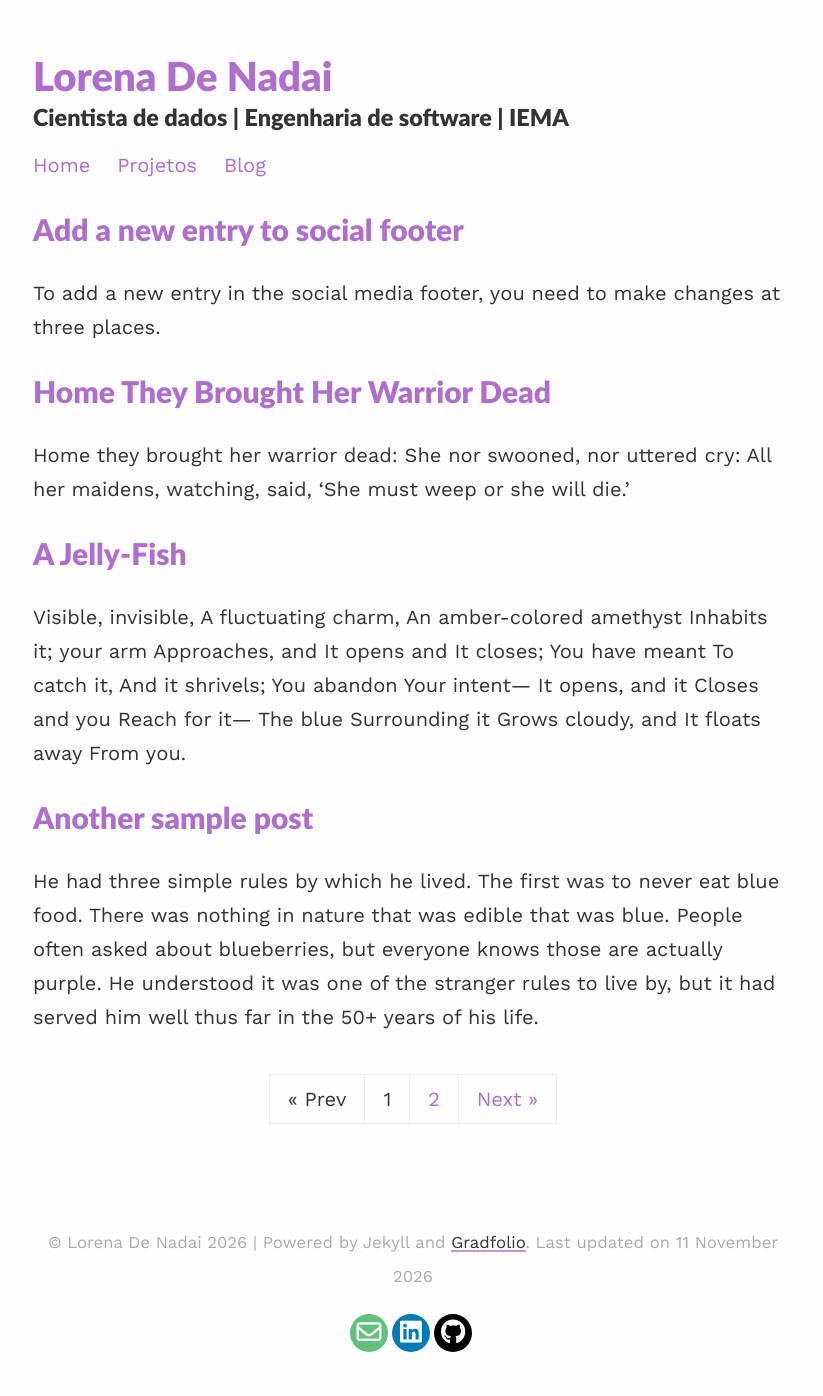
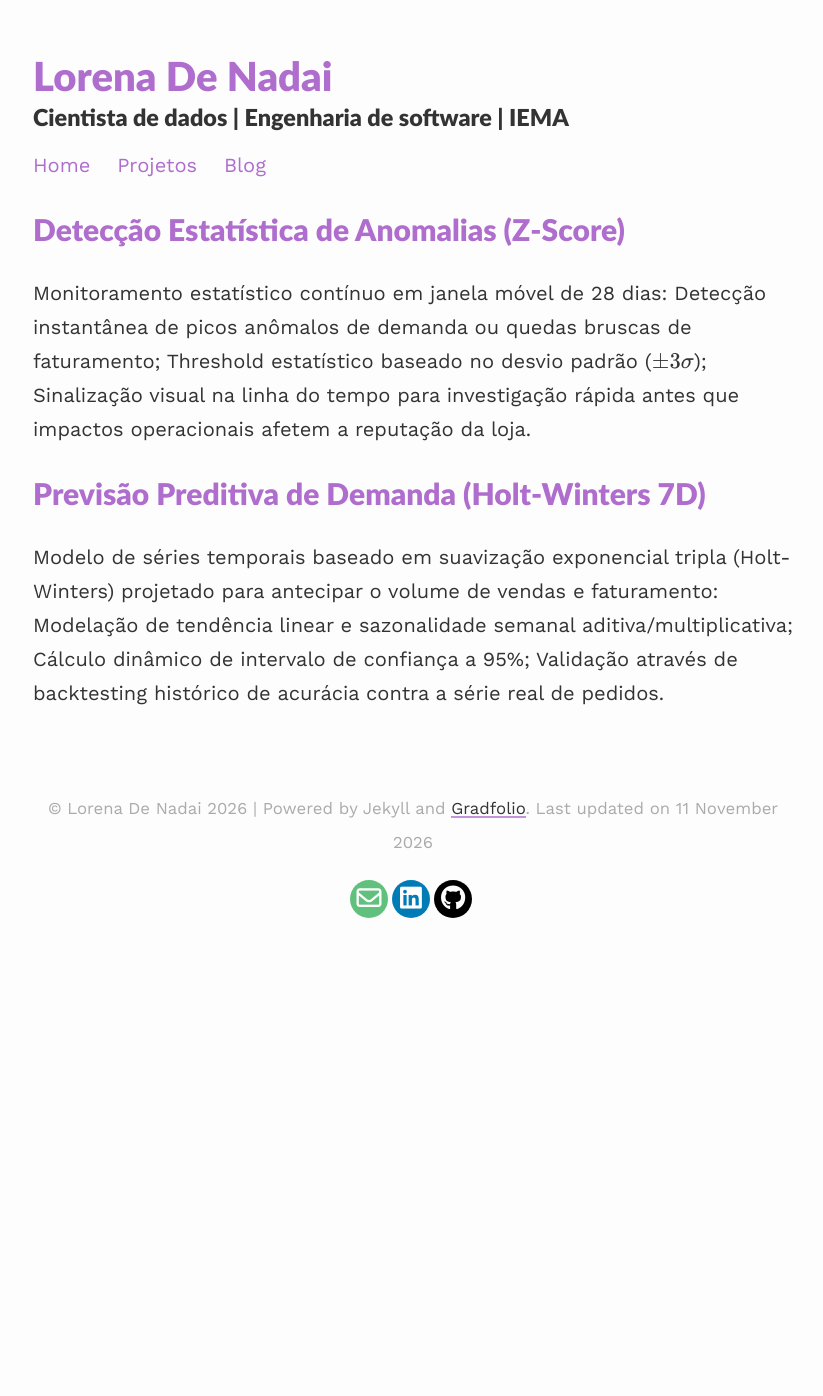
Before and after one commit to denadaiLorena/denadaiLorena.github.io, a Jekyll site: the page built from blog/index.html, in a window 1280 px wide. Shown: the whole page, without its empty margins (227-1050 px from the left). Built offline with Jekyll 4.4.1, drawn with Linux system fonts in a browser that asks for light colours; formulas are drawn with MathJax 3; the list of posts is cut into pages by our own code; after the commit the page ends 962 px from its top, so only the background shows below that.

Commit message:
Posts adicionados, ajuste nos projetos

````diff
--- a/_posts/2019-07-22-some-more.md
+++ /dev/null
@@ -1,10 +0,0 @@
----
-layout: post
-title:  "Another sample post"
----
-
-He had three simple rules by which he lived. The first was to never eat blue food. There was nothing in nature that was edible that was blue. People often asked about blueberries, but everyone knows those are actually purple. He understood it was one of the stranger rules to live by, but it had served him well thus far in the 50+ years of his life.
-
-She looked at her little girl who was about to become a teen. She tried to think back to when the girl had been younger but failed to pinpoint the exact moment when she had become a little too big to pick up and carry. It hit her all at once. She was no longer a little girl and she stood there speechless with fear, sadness, and pride all running through her at the same time.
-
-She considered the birds to be her friends. She'd put out food for them each morning and then she'd watch as they came to the feeders to gorge themselves for the day. She wondered what they would do if something ever happened to her. Would they miss the meals she provided if she failed to put out the food one morning?
--- a/_posts/2019-08-19-jelly-fish.md
+++ /dev/null
@@ -1,27 +0,0 @@
----
-layout: post
-title:  A Jelly-Fish
----
-
-Visible, invisible,
-A fluctuating charm,
-An amber-colored amethyst
-Inhabits it; your arm
-Approaches, and
-It opens and
-It closes;
-You have meant
-To catch it,
-And it shrivels;
-You abandon
-Your intent—
-It opens, and it
-Closes and you
-Reach for it—
-The blue
-Surrounding it
-Grows cloudy, and
-It floats away
-From you.
-
-[by Marianne Moore](https://poets.org/anthology/poems-your-poetry-project-public-domain)
--- a/_posts/2020-03-09-home-they-brought.md
+++ /dev/null
@@ -1,26 +0,0 @@
----
-layout: post
-title: Home They Brought Her Warrior Dead
----
-
-Home they brought her warrior dead:
-She nor swooned, nor uttered cry:
-All her maidens, watching, said,
-'She must weep or she will die.'
-
-Then they praised him, soft and low,
-Called him worthy to be loved,
-Truest friend and noblest foe;
-Yet she neither spoke nor moved.
-
-Stole a maiden from her place,
-Lightly to the warrior stept,
-Took the face-cloth from the face;
-Yet she neither moved nor wept.
-
-Rose a nurse of ninety years,
-Set his child upon her knee—
-Like summer tempest came her tears—
-'Sweet my child, I live for thee.'
-
-[by Alfred Tennyson](https://en.wikisource.org/wiki/Home_They_Brought_Her_Warrior_Dead)
--- a/_posts/2026-06-21-add_new_social.md
+++ /dev/null
@@ -1,55 +0,0 @@
----
-layout: post
-title: "Add a new entry to social footer"
----
-
-To add a new entry in the social media footer, you need to make changes at three places.
-
-<!-- more -->
-
-First, add an entry in `_config.yml` under the social links section:
-
-```yml
-twitter: "your_username"
-```
-
-Now add a block for the new entry in `_includes/social-footer.html` (you can just duplicate any other existing block in the file and modify it as required):
-
-* Change the display name for the title (in the {% raw %}`{{ _locale_string_follow | replace: '[NAME]', 'Twitter' }}`{% endraw %}).
-* Update the href attribute for the new entry. Whatever you use as the key ("your_username" in this example) in the `_config.yml` file will be appended to the url as seen below.
-* Also, update the `fa-*` class in the HTML block below for the new entry. You can find the classes [here](https://fontawesome.com/search?ip=brands)
-
-{% raw %}
-```html
-{%- if site.twitter -%}
-<a title="{{ _locale_string_follow | replace: '[NAME]', 'Twitter' }}"
-class="social-button twitter"
-href="https://www.twitter.com/{{ site.twitter }}" itemprop="sameAs"
-target="_blank">
-<i class="fab fa-twitter"></i>
-</a>
-```
-{% endraw %}
-
-Now add the styles for the new entry in `assets/css/_sass/footer-social.scss`:
-
-(again, you can just reuse an old block in the file)
-
-The pattern below (which is what you would add) works by having a background colour for the icon which is then "inverted" on hover.
-
-You can add a background from the brand colour of the social media platform in question.
-
-```scss
-.rounded-social-buttons .fa-twitter,
-...
-.rounded-social-buttons .social-button.twitter {
-  background: #55acee;
-}
-
-.rounded-social-buttons .social-button.twitter:hover,
-.rounded-social-buttons .social-button.twitter:focus {
-  color: #55acee;
-  background: #fefefe;
-  border-color: #55acee;
-}
-```
--- /dev/null
+++ b/_posts/2026-11-11-ecommerce-previsao.md
@@ -0,0 +1,9 @@
+---
+layout: post
+title: "Previsão Preditiva de Demanda (Holt-Winters 7D)"
+---
+
+Modelo de séries temporais baseado em **suavização exponencial tripla (Holt-Winters)** projetado para antecipar o volume de vendas e faturamento:
+- Modelação de tendência linear e **sazonalidade semanal aditiva/multiplicativa**;
+- Cálculo dinâmico de **intervalo de confiança a 95%**;
+- Validação através de backtesting histórico de acurácia contra a série real de pedidos.
--- /dev/null
+++ b/_posts/2026-11-11-ecommerce-zscore.md
@@ -0,0 +1,9 @@
+---
+layout: post
+title: "Detecção Estatística de Anomalias (Z-Score)"
+---
+
+Monitoramento estatístico contínuo em janela móvel de **28 dias**:
+- Detecção instantânea de picos anômalos de demanda ou quedas bruscas de faturamento;
+- Threshold estatístico baseado no desvio padrão ($\pm 3\sigma$);
+- Sinalização visual na linha do tempo para investigação rápida antes que impactos operacionais afetem a reputação da loja.
````
Also changed, not shown: _pages/projects.md (+4 -3 lines), _posts/2016-01-01-jekyll.md (deleted, +0 -20 lines), _posts/2017-10-03-sherlock.md (deleted, +0 -20 lines), _posts/2018-02-05-atticus.md (deleted, +0 -16 lines), _projects/analise-criminalidade-llm.md (+1 -0 lines), _projects/ecommerce-ai-dashboard.md (+6 -0 lines), _projects/painel-covid-es.md (+1 -0 lines), assets/images/Ecommerce AI Dashboard.png (added), assets/images/EcommerceAIDashboard.png (added).
